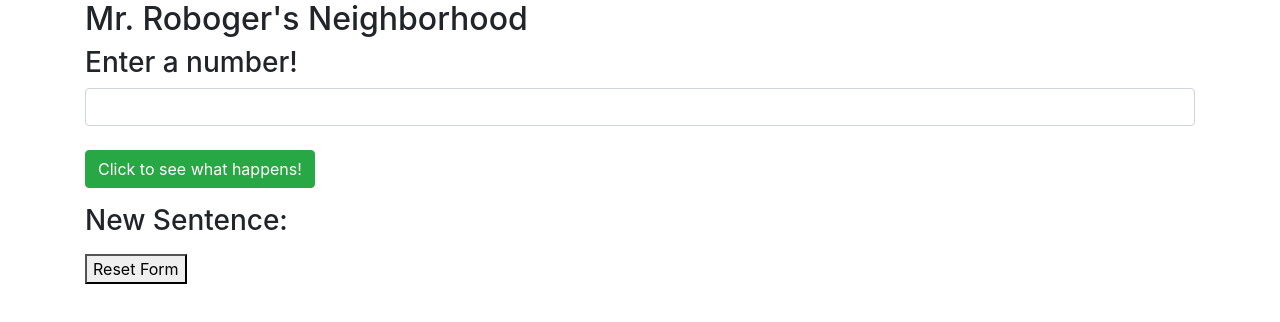
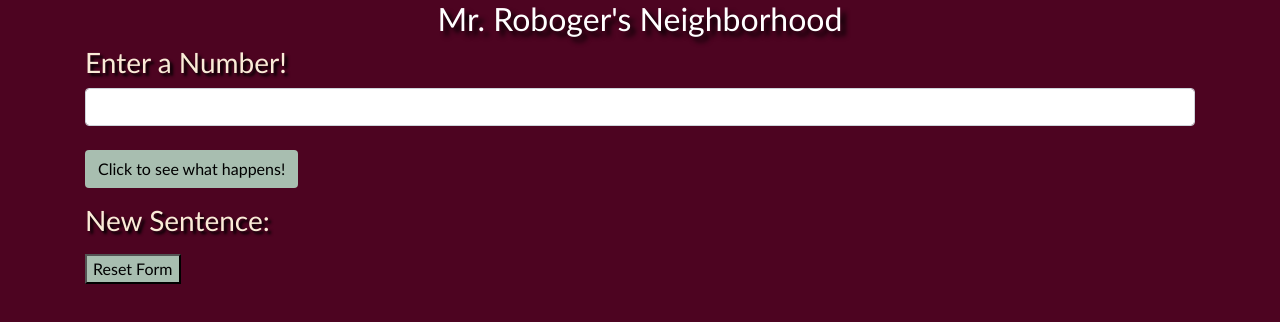
Before and after one commit to ShelbyTrodden/roboger, a plain HTML site: page index.html in a window 1280 px wide. Drawn offline with Linux system fonts and the light colour scheme.

Commit message:
style with css

```diff
--- a/css/styles.css
+++ b/css/styles.css
@@ -0,0 +1,23 @@
+body {
+    background-color: rgb(77, 4, 33);
+    font-family:'Gill Sans', 'Gill Sans MT', Calibri, 'Trebuchet MS', sans-serif;
+}
+
+h2 {
+    color: white;
+    text-shadow: 5px 5px 5px black;
+    text-align: center;
+}
+
+h3 {
+    color: antiquewhite;
+    text-shadow: 3px 3px 3px black;
+}
+.btn {
+    background-color: rgb(168, 190, 176);
+    color:black;
+}
+#reset {
+    background-color: rgb(168, 190, 176);
+    color: black;
+}
--- a/index.html
+++ b/index.html
@@ -11,10 +11,10 @@
     <h2>Mr. Roboger's Neighborhood</h2>
     <form id="roboger">
       <div class="form-group">
-      <h3>Enter a number!</h3>
+      <h3 id="entry">Enter a Number!</h3>
         <input type="text" id="number" name="number" class="form-control">
       <br>
-      <button type="submit" class="btn btn-success">Click to see what happens!</button>
+      <button type="submit" class="btn">Click to see what happens!</button>
       </div>
     </form>
   <div class = "results">
--- a/js/scripts.js
+++ b/js/scripts.js
@@ -11,7 +11,7 @@ form.addEventListener("submit", function(event) {
     console.log("were going shopping");
     function numIdentify(numInput) {
         if (numInput.includes("1", "2", "3")); {
-            return true;
+            return console.log("you cant sit with us");
     }
     };
 });
```
